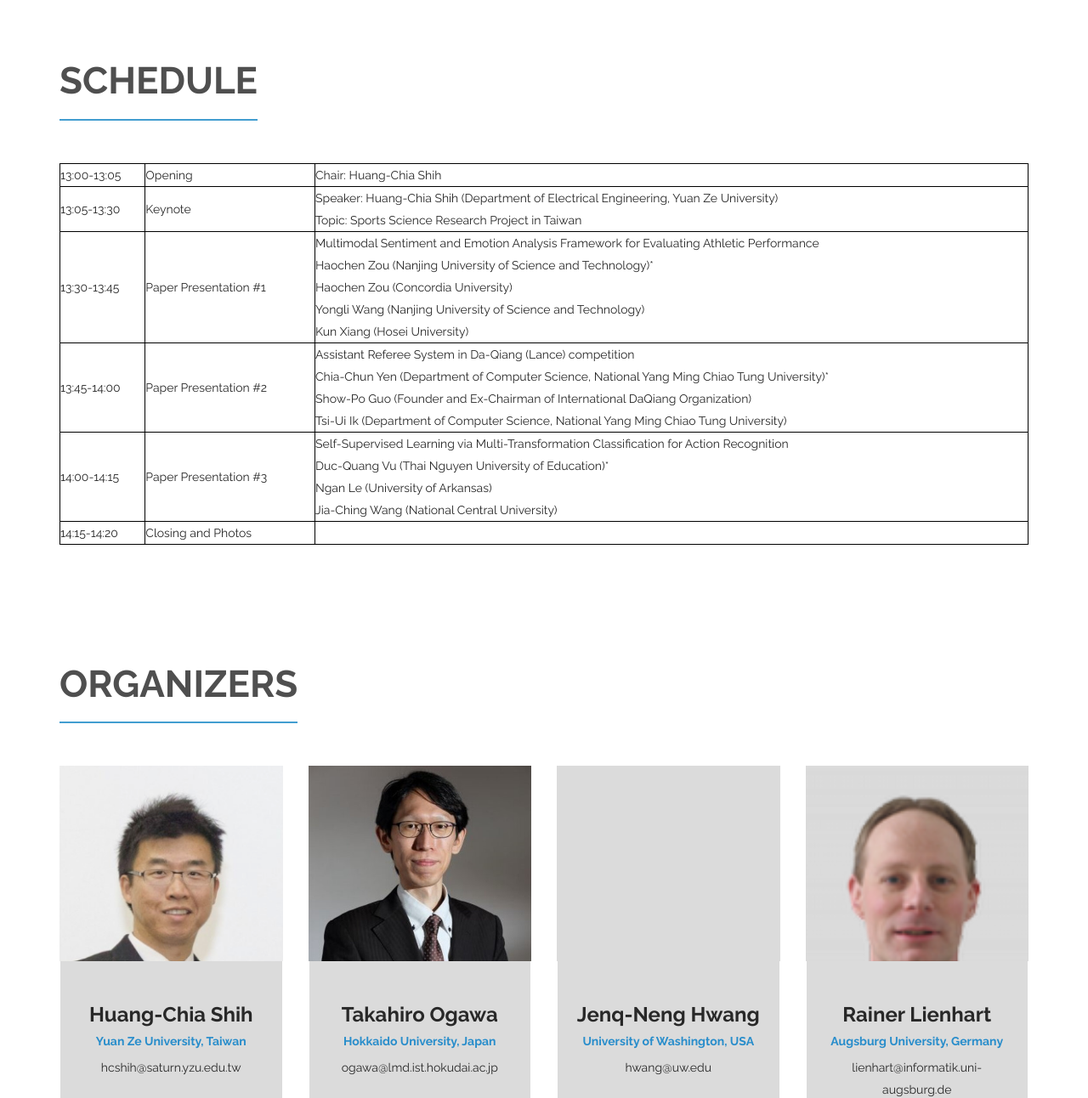
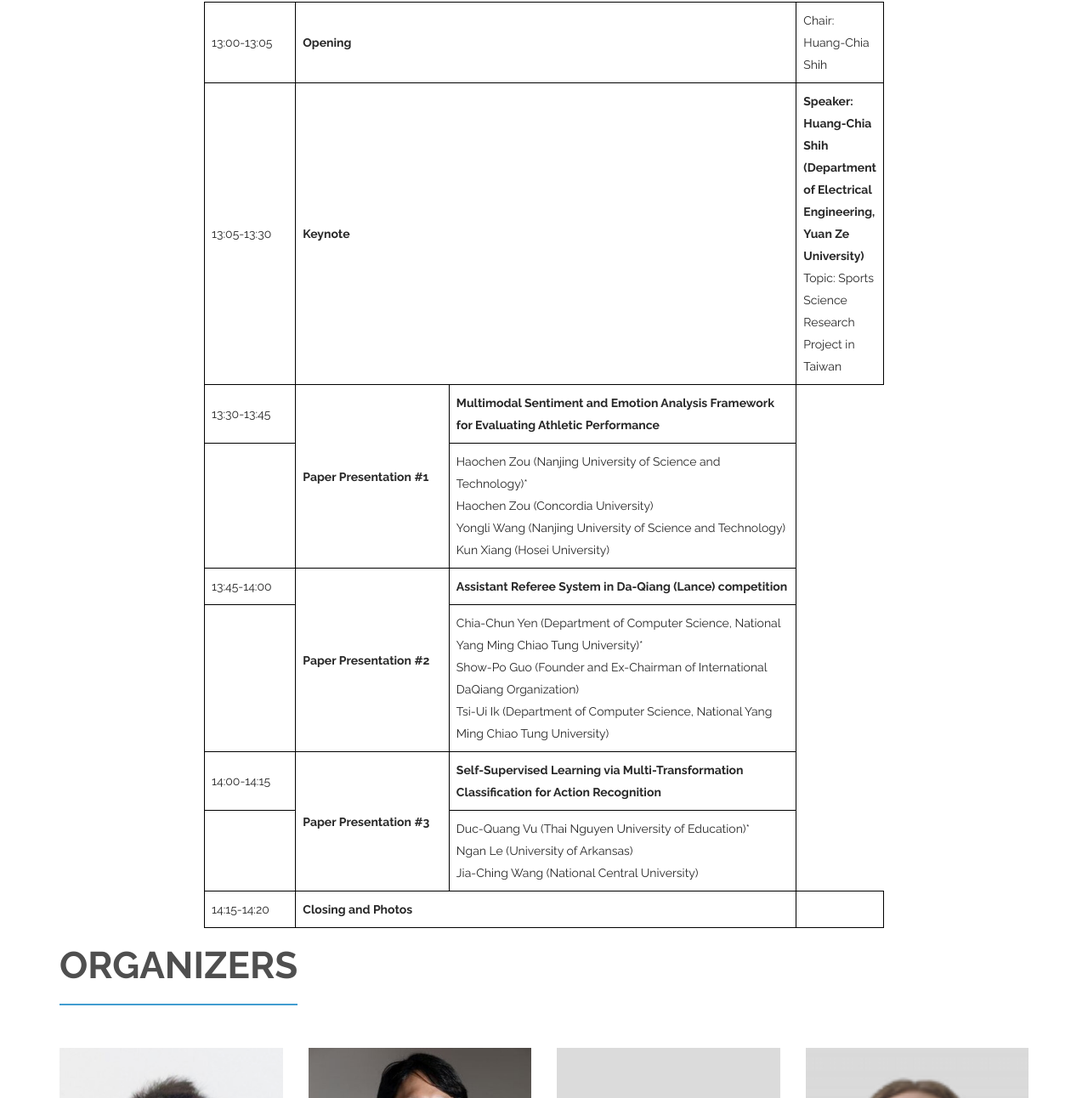
Before and after one commit to AI-Sports/AI-Sports-AI-Sports.github.io, a plain HTML site: page index.html in a window 1280 px wide. Shown: the part 2702-3994 px from the top of the page at 85% size. Drawn offline with Linux system fonts and the light colour scheme.

Commit message:
Update index.html

```diff
--- a/index.html
+++ b/index.html
@@ -187,47 +187,73 @@
         </div><!--/.container-->
     </section><!--/#services-->
 
-    <section id="portfolio">
-    <div class="container">
-        <div class="section-header">
-            <h2 class="section-title wow fadeInDown">Schedule</h2>
-        </div>
-        <div class="schedule-table">
-            <table style="width: 100%; border-collapse: collapse; border: 1px solid black;">
-                <tr style="border: 1px solid black;">
-                    <td style="border: 1px solid black;">13:00-13:05</td>
-                    <td style="border: 1px solid black;">Opening</td>
-                    <td style="border: 1px solid black;">Chair: Huang-Chia Shih</td>
+    <section id="schedule">
+        <div style="width: 100%; max-width: 800px; margin: 0 auto;">
+            <div style="text-align: center; margin-bottom: 20px;">
+                <h2 style="font-size: 2em;">Schedule</h2>
+            </div>
+            <table style="width: 100%; border-collapse: collapse; margin-bottom: 20px;">
+                <tr>
+                    <td style="width: 15%; border: 1px solid #000; padding: 8px; text-align: left;">13:00-13:05</td>
+                    <td colspan="2" style="width: 25%; border: 1px solid #000; padding: 8px; text-align: left; font-weight: bold;">Opening</td>
+                    <td style="width: 60%; border: 1px solid #000; padding: 8px; text-align: left;">Chair: Huang-Chia Shih</td>
                 </tr>
-                <tr style="border: 1px solid black;">
-                    <td style="border: 1px solid black;">13:05-13:30</td>
-                    <td style="border: 1px solid black;">Keynote</td>
-                    <td style="border: 1px solid black;">Speaker: Huang-Chia Shih (Department of Electrical Engineering, Yuan Ze University)<br>Topic: Sports Science Research Project in Taiwan</td>
+                <tr>
+                    <td style="width: 15%; border: 1px solid #000; padding: 8px; text-align: left;">13:05-13:30</td>
+                    <td colspan="2" style="width: 25%; border: 1px solid #000; padding: 8px; text-align: left; font-weight: bold;">Keynote</td>
+                    <td style="width: 60%; border: 1px solid #000; padding: 8px; text-align: left;">
+                        <span style="font-weight: bold;">Speaker: Huang-Chia Shih (Department of Electrical Engineering, Yuan Ze University)</span><br>
+                        <span>Topic: Sports Science Research Project in Taiwan</span>
+                    </td>
                 </tr>
-                <tr style="border: 1px solid black;">
-                    <td style="border: 1px solid black;">13:30-13:45</td>
-                    <td style="border: 1px solid black;">Paper Presentation #1</td>
-                    <td style="border: 1px solid black;">Multimodal Sentiment and Emotion Analysis Framework for Evaluating Athletic Performance<br>Haochen Zou (Nanjing University of Science and Technology)*<br>Haochen Zou (Concordia University)<br>Yongli Wang (Nanjing University of Science and Technology)<br>Kun Xiang (Hosei University)</td>
+                <tr>
+                    <td style="width: 15%; border: 1px solid #000; padding: 8px; text-align: left;">13:30-13:45</td>
+                    <td rowspan="2" style="width: 25%; border: 1px solid #000; padding: 8px; text-align: left; font-weight: bold;">Paper Presentation #1</td>
+                    <td style="width: 60%; border: 1px solid #000; padding: 8px; text-align: left; font-weight: bold;">Multimodal Sentiment and Emotion Analysis Framework for Evaluating Athletic Performance</td>
                 </tr>
-                <tr style="border: 1px solid black;">
-                    <td style="border: 1px solid black;">13:45-14:00</td>
-                    <td style="border: 1px solid black;">Paper Presentation #2</td>
-                    <td style="border: 1px solid black;">Assistant Referee System in Da-Qiang (Lance) competition<br>Chia-Chun Yen (Department of Computer Science, National Yang Ming Chiao Tung University)*<br>Show-Po Guo (Founder and Ex-Chairman of International DaQiang Organization)<br>Tsi-Ui Ik (Department of Computer Science, National Yang Ming Chiao Tung University)</td>
+                <tr>
+                    <td style="width: 15%; border: 1px solid #000; padding: 8px; text-align: left;"></td>
+                    <td style="width: 60%; border: 1px solid #000; padding: 8px; text-align: left; margin-top: 5px;">
+                        Haochen Zou (Nanjing University of Science and Technology)*<br>
+                        Haochen Zou (Concordia University)<br>
+                        Yongli Wang (Nanjing University of Science and Technology)<br>
+                        Kun Xiang (Hosei University)
+                    </td>
                 </tr>
-                <tr style="border: 1px solid black;">
-                    <td style="border: 1px solid black;">14:00-14:15</td>
-                    <td style="border: 1px solid black;">Paper Presentation #3</td>
-                    <td style="border: 1px solid black;">Self-Supervised Learning via Multi-Transformation Classification for Action Recognition<br>Duc-Quang Vu (Thai Nguyen University of Education)*<br>Ngan Le (University of Arkansas)<br>Jia-Ching Wang (National Central University)</td>
+                <tr>
+                    <td style="width: 15%; border: 1px solid #000; padding: 8px; text-align: left;">13:45-14:00</td>
+                    <td rowspan="2" style="width: 25%; border: 1px solid #000; padding: 8px; text-align: left; font-weight: bold;">Paper Presentation #2</td>
+                    <td style="width: 60%; border: 1px solid #000; padding: 8px; text-align: left; font-weight: bold;">Assistant Referee System in Da-Qiang (Lance) competition</td>
                 </tr>
-                <tr style="border: 1px solid black;">
-                    <td style="border: 1px solid black;">14:15-14:20</td>
-                    <td style="border: 1px solid black;">Closing and Photos</td>
-                    <td style="border: 1px solid black;"></td>
+                <tr>
+                    <td style="width: 15%; border: 1px solid #000; padding: 8px; text-align: left;"></td>
+                    <td style="width: 60%; border: 1px solid #000; padding: 8px; text-align: left; margin-top: 5px;">
+                        Chia-Chun Yen (Department of Computer Science, National Yang Ming Chiao Tung University)*<br>
+                        Show-Po Guo (Founder and Ex-Chairman of International DaQiang Organization)<br>
+                        Tsi-Ui Ik (Department of Computer Science, National Yang Ming Chiao Tung University)
+                    </td>
+                </tr>
+                <tr>
+                    <td style="width: 15%; border: 1px solid #000; padding: 8px; text-align: left;">14:00-14:15</td>
+                    <td rowspan="2" style="width: 25%; border: 1px solid #000; padding: 8px; text-align: left; font-weight: bold;">Paper Presentation #3</td>
+                    <td style="width: 60%; border: 1px solid #000; padding: 8px; text-align: left; font-weight: bold;">Self-Supervised Learning via Multi-Transformation Classification for Action Recognition</td>
+                </tr>
+                <tr>
+                    <td style="width: 15%; border: 1px solid #000; padding: 8px; text-align: left;"></td>
+                    <td style="width: 60%; border: 1px solid #000; padding: 8px; text-align: left; margin-top: 5px;">
+                        Duc-Quang Vu (Thai Nguyen University of Education)*<br>
+                        Ngan Le (University of Arkansas)<br>
+                        Jia-Ching Wang (National Central University)
+                    </td>
+                </tr>
+                <tr>
+                    <td style="width: 15%; border: 1px solid #000; padding: 8px; text-align: left;">14:15-14:20</td>
+                    <td colspan="2" style="width: 25%; border: 1px solid #000; padding: 8px; text-align: left; font-weight: bold;">Closing and Photos</td>
+                    <td style="width: 60%; border: 1px solid #000; padding: 8px; text-align: left;"></td>
                 </tr>
             </table>
         </div>
-    </div><!--/.container-->
-</section><!--/#portfolio-->
+    </section>
 
 
     <section id="team">
```
